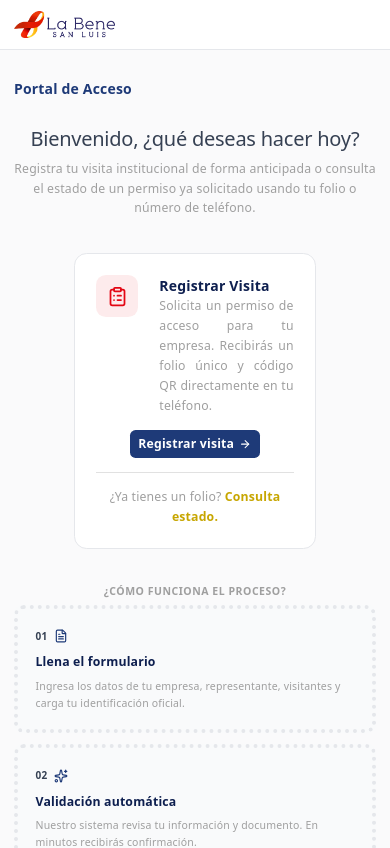
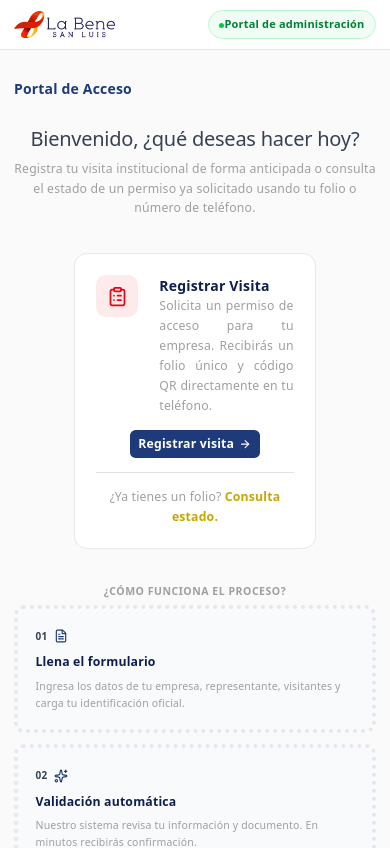
Before and after one commit to JonathanEduardo/MinimalDemos, a React (Vite) app: page / in a window 390 px wide. Shown: the top 848 px of the page. Built offline with nearby package versions, Linux system fonts and the light colour scheme.

Commit message:
Fix(Rutas): Se acomoda rutas

```diff
--- a/src/App.tsx
+++ b/src/App.tsx
@@ -1,6 +1,6 @@
 import { BrowserRouter, Routes, Route, Navigate } from 'react-router-dom'
 import { VisitasProvider } from '@/store/visitas'
-import {  AdminPage, GuardiaPage, ComponentsPage, ProveedorPage } from '@/components/pages'
+import {  AdminPage, GuardiaPage, ComponentsPage, ProveedorPage, DashboardPage } from '@/components/pages'
 import './App.css'
 
 function App() {
@@ -15,6 +15,8 @@ function App() {
           <Route path="/components" element={<ComponentsPage />} />
           <Route path="/settings" element={<ComponentsPage />} />
           <Route path="*" element={<Navigate to="/" replace />} />
+          <Route path="/dashboard" element={<DashboardPage />} />
+
         </Routes>
       </VisitasProvider>
     </BrowserRouter>
--- a/src/components/organisms/AppSidebar.tsx
+++ b/src/components/organisms/AppSidebar.tsx
@@ -39,7 +39,7 @@ type CatalogItem = {
 // ── Datos de menú ──────────────────────────────────────────────────────────────
 
 const menuPrincipal: CatalogItem[] = [
-  { title: "Dashboard",     icon: LayoutDashboard, href: "/" },
+  { title: "Dashboard",     icon: LayoutDashboard, href: "/dashboard" },
   { title: "Permisos",      icon: ShieldCheck,     href: "/admin" },
   { title: "QR Check",      icon: QrCode,          href: "/guardia" },
   { title: "Componentes", icon: Settings2,       href: "/components" },
--- a/src/components/pages/ProveedorPage.tsx
+++ b/src/components/pages/ProveedorPage.tsx
@@ -873,7 +873,7 @@ export function ProveedorPage() {
           <div className="flex items-center gap-3">
             <button  type="button"
                 onClick={() => navigate("/admin")}
-                className=" cursor-pointer hidden sm:flex items-center gap-1.5 rounded-full border border-green-200 bg-green-50 px-3 py-1 text-[11px] font-semibold text-green-700">
+                className=" cursor-pointer  sm:flex items-center gap-1.5 rounded-full border border-green-200 bg-green-50 px-3 py-1 text-[11px] font-semibold text-green-700">
               <span  className="inline-block h-1.5 w-1.5 rounded-full bg-green-500" />
               Portal de administración
             </button>
```
Also changed, not shown: 1 other file (tests, documents, lock files or other folders).
